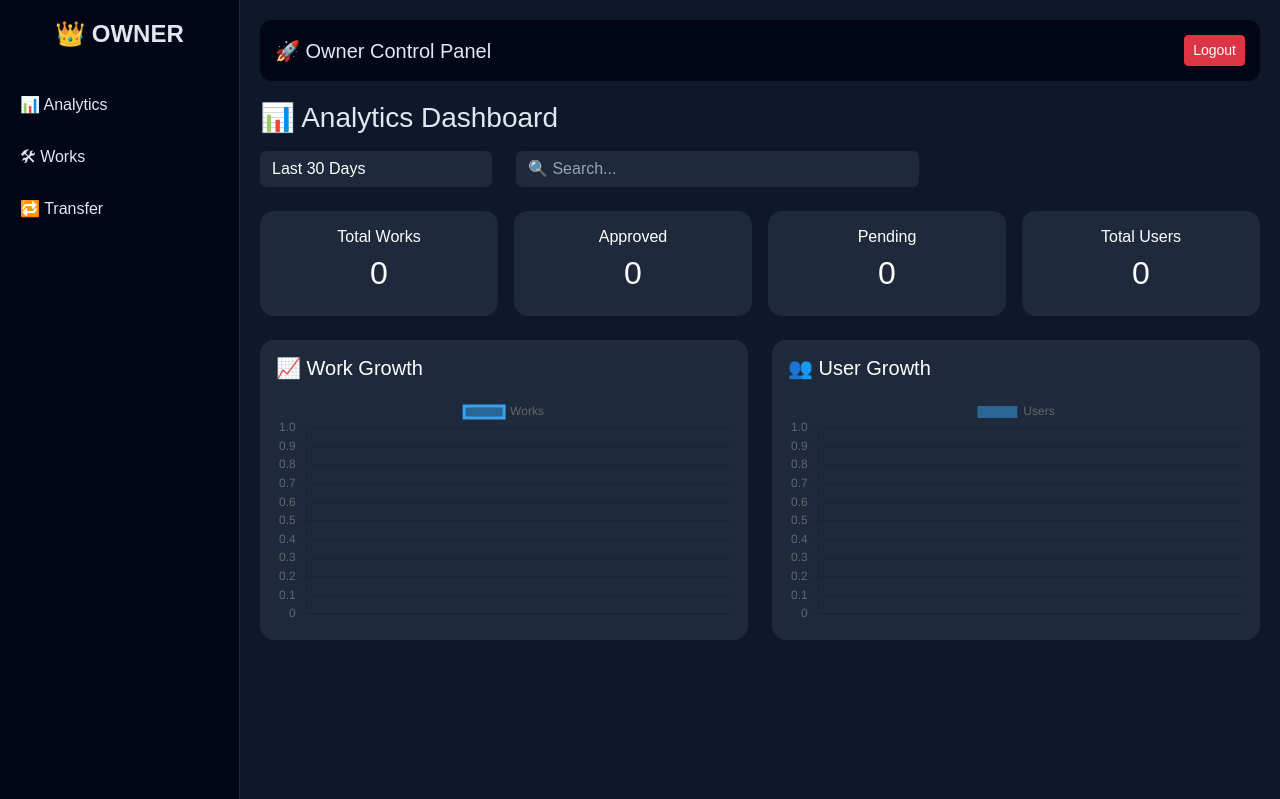
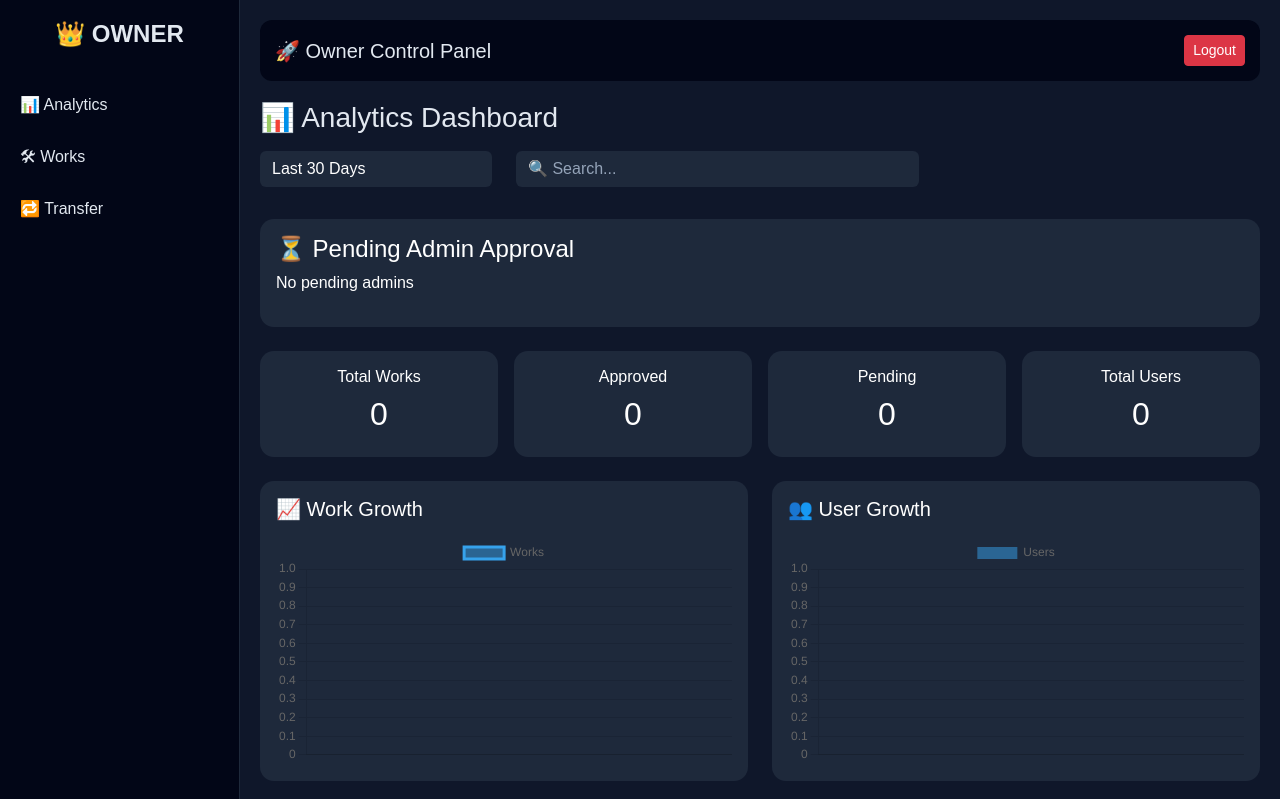
Before and after one commit to sujitfalia-blip/S.F-works-hub, a Flask app: page /owner/dashboard in a window 1280 px wide. Shown: the top 799 px of the page. Run offline with Flask 3, Linux system fonts and the light colour scheme; the visitor is signed in with stand-in values (Sample User, id 1); data that the repository does not hold is empty.

Commit message:
Update dashboard.html

```diff
--- a/templates/owner/dashboard.html
+++ b/templates/owner/dashboard.html
@@ -209,6 +209,44 @@ body{
             >
 
         </div>
+
+    </div>
+
+
+    <!-- PENDING ADMIN APPROVAL -->
+    <div class="card p-3 mt-4 mb-4">
+
+        <h4>⏳ Pending Admin Approval</h4>
+
+        {% if pending_admins %}
+
+            {% for admin in pending_admins %}
+
+            <div class="border p-3 rounded mb-3">
+
+                <p>
+                    <b>{{ admin.name }}</b>
+                    ({{ admin.role }})
+                </p>
+
+                <p>{{ admin.phone }}</p>
+
+                <a
+                    href="/owner/approve/{{ admin.id }}"
+                    class="btn btn-success btn-sm"
+                >
+                    ✅ Approve
+                </a>
+
+            </div>
+
+            {% endfor %}
+
+        {% else %}
+
+            <p>No pending admins</p>
+
+        {% endif %}
 
     </div>
 
@@ -544,4 +582,4 @@ loadDashboard();
 </script>
 
 </body>
-    </html>
+</html>
```
